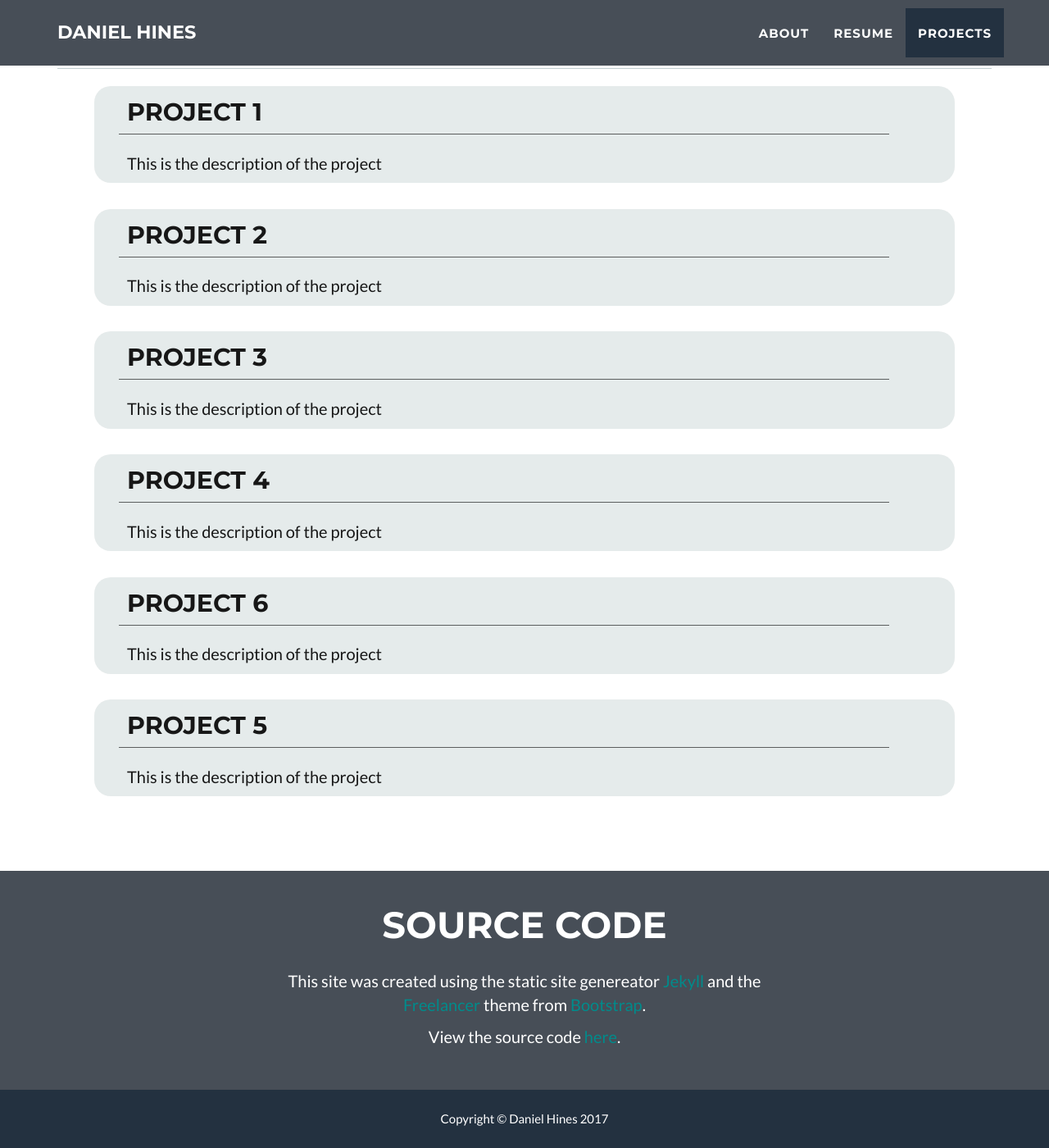
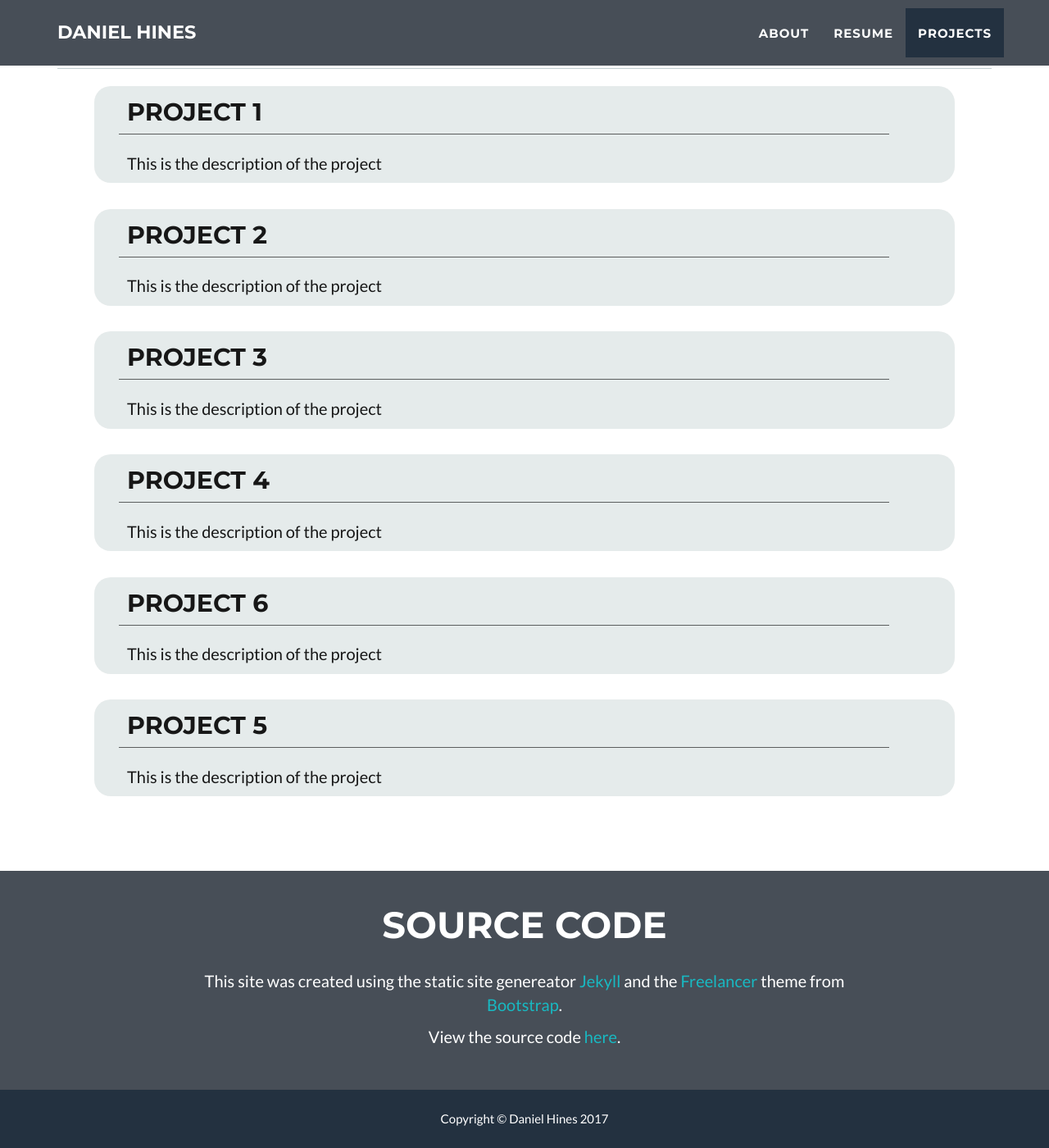
Before and after one commit to danielchines/danielchines.github.io, a Jekyll site: the page built from index.html, in a window 1280 px wide and 1400 px high, scrolled down 1618 px. Shown: the whole window at 82% size. Built offline with Jekyll 4.4.1, drawn with Linux system fonts in a browser that asks for light colours.

Commit message:
Update main.css

```diff
--- a/_includes/css/main.css
+++ b/_includes/css/main.css
@@ -385,10 +385,14 @@ footer .footer-below {
     background-color: #{{ site.color.secondary-dark }};
 }
 
+footer a {
+    color: #18b9c2;
+}
+
 @media(min-width:768px) {
     footer .container {
         padding-top: 0px;
-        width: 50%;
+        width: 70%;
         margin-right: auto;
         margin-left: auto;
         text-align: center;
```
